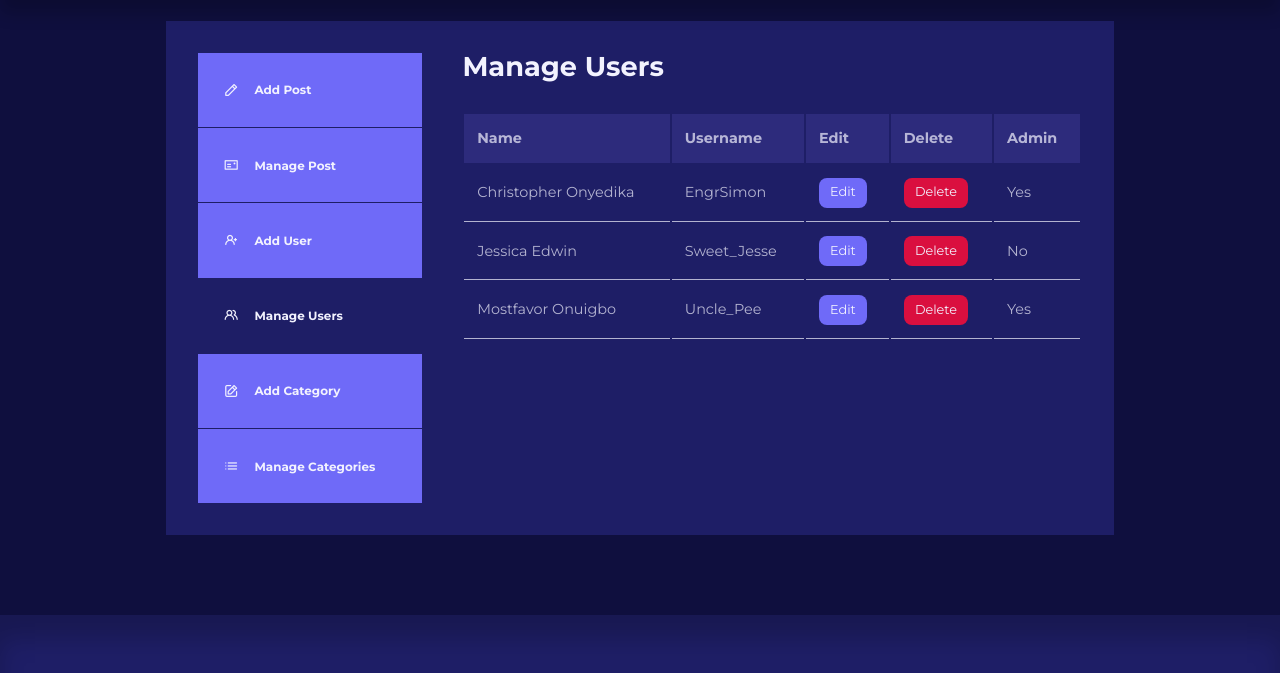
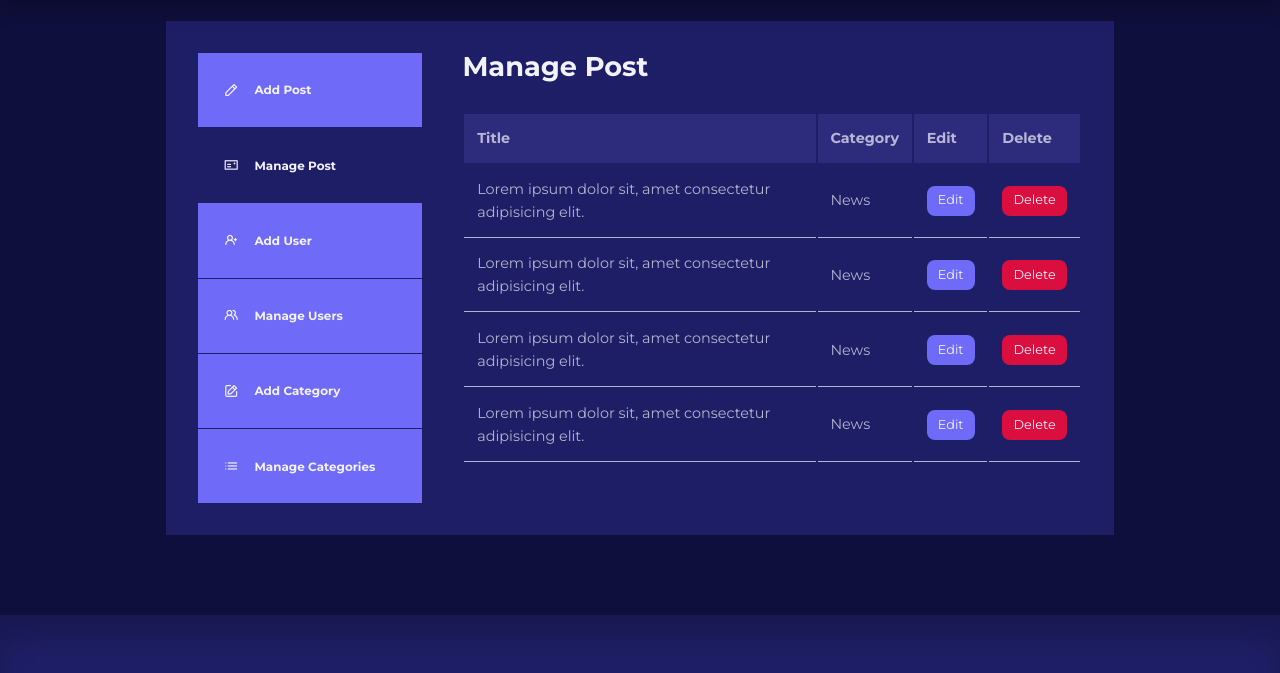
Before and after one commit to EngrSimon/Globgists, a plain HTML site: page dashboard.html in a window 1280 px wide. Shown: the part 75-748 px from the top of the page. Drawn offline with nearby package versions, Linux system fonts and the light colour scheme.

Commit message:
commit now

```diff
--- a/dashboard.html
+++ b/dashboard.html
@@ -56,7 +56,7 @@
                 </a>
             </li>
                 <li>
-                    <a href="dashboard.html"><i class="uil uil-postcard"></i>
+                    <a href="dashboard.html" class="active"><i class="uil uil-postcard"></i>
                 <h5>Manage Post</h5>
                 </a>
             </li>
@@ -66,7 +66,7 @@
                 </a>
             </li>
                 <li>
-                    <a href="manage-users.html" class="active"><i class="uil uil-users-alt"></i>
+                    <a href="manage-users.html"><i class="uil uil-users-alt"></i>
                 <h5>Manage Users</h5>
                 </a>
             </li>
@@ -83,38 +83,40 @@
             </ul>
         </aside>
         <main>
-            <h2>Manage Users</h2>
+            <h2>Manage Post</h2>
             <table>
                 <thead>
                     <tr>
-                        <th>Name</th>
-                        <th>Username</th>
+                        <th>Title</th>
+                        <th>Category</th>
                         <th>Edit</th>
                         <th>Delete</th>
-                        <th>Admin</th>
                     </tr>
                 </thead>
                 <tbody>
                     <tr>
-                        <td>Christopher Onyedika</td>
-                        <td>EngrSimon</td>
-                        <td><a href="edit-user.html" class="btn sm">Edit</a></td>
+                        <td>Lorem ipsum dolor sit, amet consectetur adipisicing elit.</td>
+                        <td>News</td>
+                        <td><a href="edit-post.html" class="btn sm">Edit</a></td>
                         <td><a href="delete-category.html" class="btn sm danger">Delete</a></td>
-                        <td>Yes</td>
                     </tr>
                     <tr>
-                        <td>Jessica Edwin</td>
-                        <td>Sweet_Jesse</td>
-                        <td><a href="edit-user.html" class="btn sm">Edit</a></td>
+                        <td>Lorem ipsum dolor sit, amet consectetur adipisicing elit.</td>
+                        <td>News</td>
+                        <td><a href="edit-post.html" class="btn sm">Edit</a></td>
                         <td><a href="delete-category.html" class="btn sm danger">Delete</a></td>
-                        <td>No</td>
                     </tr>
                     <tr>
-                        <td>Mostfavor Onuigbo</td>
-                        <td>Uncle_Pee</td>
-                        <td><a href="edit-user.html" class="btn sm">Edit</a></td>
+                        <td>Lorem ipsum dolor sit, amet consectetur adipisicing elit.</td>
+                        <td>News</td>
+                        <td><a href="edit-post.html" class="btn sm">Edit</a></td>
                         <td><a href="delete-category.html" class="btn sm danger">Delete</a></td>
-                        <td>Yes</td>
+                    </tr>
+                    <tr>
+                        <td>Lorem ipsum dolor sit, amet consectetur adipisicing elit.</td>
+                        <td>News</td>
+                        <td><a href="edit-post.html" class="btn sm">Edit</a></td>
+                        <td><a href="delete-category.html" class="btn sm danger">Delete</a></td>
                     </tr>
                 </tbody>
             </table>
--- a/style.css
+++ b/style.css
@@ -143,7 +143,7 @@ nav button {
 
 .nav__profile ul {
     position: absolute;
-    top: 125%;
+    top: 140%;
     right: 0;
     display: flex;
     flex-direction: column;
@@ -322,6 +322,7 @@ footer ul a:hover {
     width: 30rem;
     background: var(--color-gray-900);
     display: flex;
+    flex-direction: row;
     align-items: center;
     justify-content: space-between;
     overflow: hidden;
```
